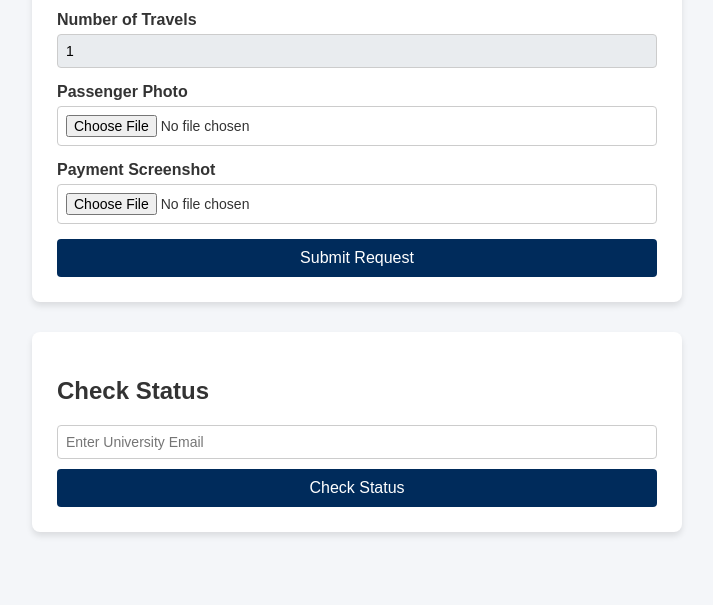
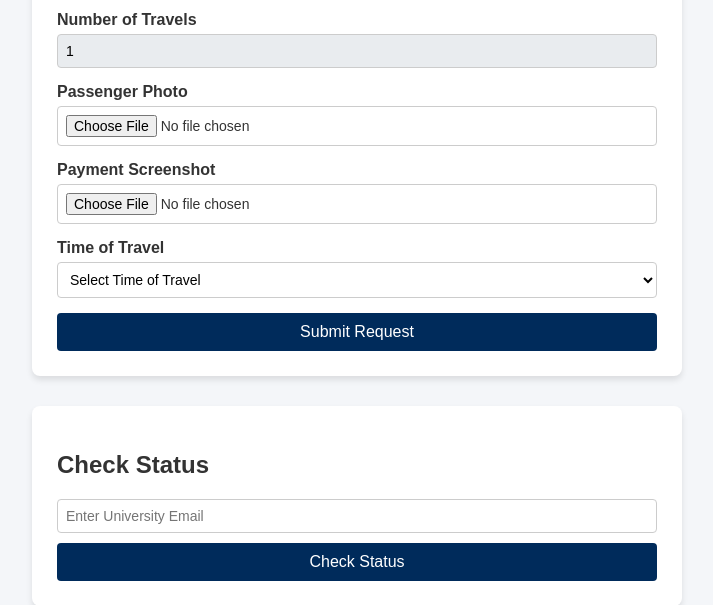
Before and after one commit to Kashyap42576/bus-pass-system, a Flask app: page / in a window 1280 px wide. Shown: the part 914-1519 px from the top of the page, without its empty margins (283-996 px from the left). Before the commit the page ends 1450 px from the top, so only its background shows below. Run offline with Flask 3, Linux system fonts and the light colour scheme; some libraries are stand-ins or nearby versions.

Commit message:
Enhance bus pass application with travel time selection
Added time of travel selection to the bus pass application form.

```diff
--- a/templates/index.html
+++ b/templates/index.html
@@ -128,6 +128,16 @@
 
             <div class="form-group"><label>Passenger Photo</label><input type="file" name="passenger_photo" accept="image/*" required></div>
             <div class="form-group"><label>Payment Screenshot</label><input type="file" name="screenshot" accept="image/*" required></div>
+
+            <div class="form-group">
+                <label>Time of Travel</label>
+                <select name="time_of_travel" required>
+                    <option value="" disabled selected>Select Time of Travel</option>
+                    <option value="Morning">Morning</option>
+                    <option value="Afternoon">Afternoon</option>
+                </select>
+            </div>
+
             <button type="submit">Submit Request</button>
         </form>
     </div>
@@ -144,7 +154,7 @@
                 {% for pass in user_passes %}
                 <div class="status-box">
                     <p style="margin: 0 0 5px 0;"><strong>Pass ID:</strong> {{ pass['ID'] }}</p>
-                    <p style="margin: 0 0 5px 0;"><strong>Shift:</strong> {{ pass['Shift'] }}</p>
+                    <p style="margin: 0 0 5px 0;"><strong>Shift:</strong> {{ pass['Shift'] }} ({{ pass['Time of Travel'] }})</p>
                     <p style="margin: 0 0 5px 0;"><strong>Date of Travel:</strong> {{ pass['display_travel_date'] }}</p>
                     <p style="margin: 0 0 5px 0;">Status: <span class="badge {{ pass['Status'] }}">{{ pass['Status'] }}</span></p>
 
@@ -156,7 +166,7 @@
                             </div>
                         {% else %}
                             <div class="shift-notice">
-                                Your pass is <strong>Approved</strong>, but it is only visible during your allotted <strong>{{ pass['Shift'] }}</strong> timings:<br>
+                                Your pass is <strong>Approved</strong>, but it is only visible during your allotted <strong>{{ pass['Shift'] }} ({{ pass['Time of Travel'] }})</strong> timing:<br>
                                 <strong>{{ pass['shift_timing_label'] }}</strong>
                             </div>
                         {% endif %}
```
